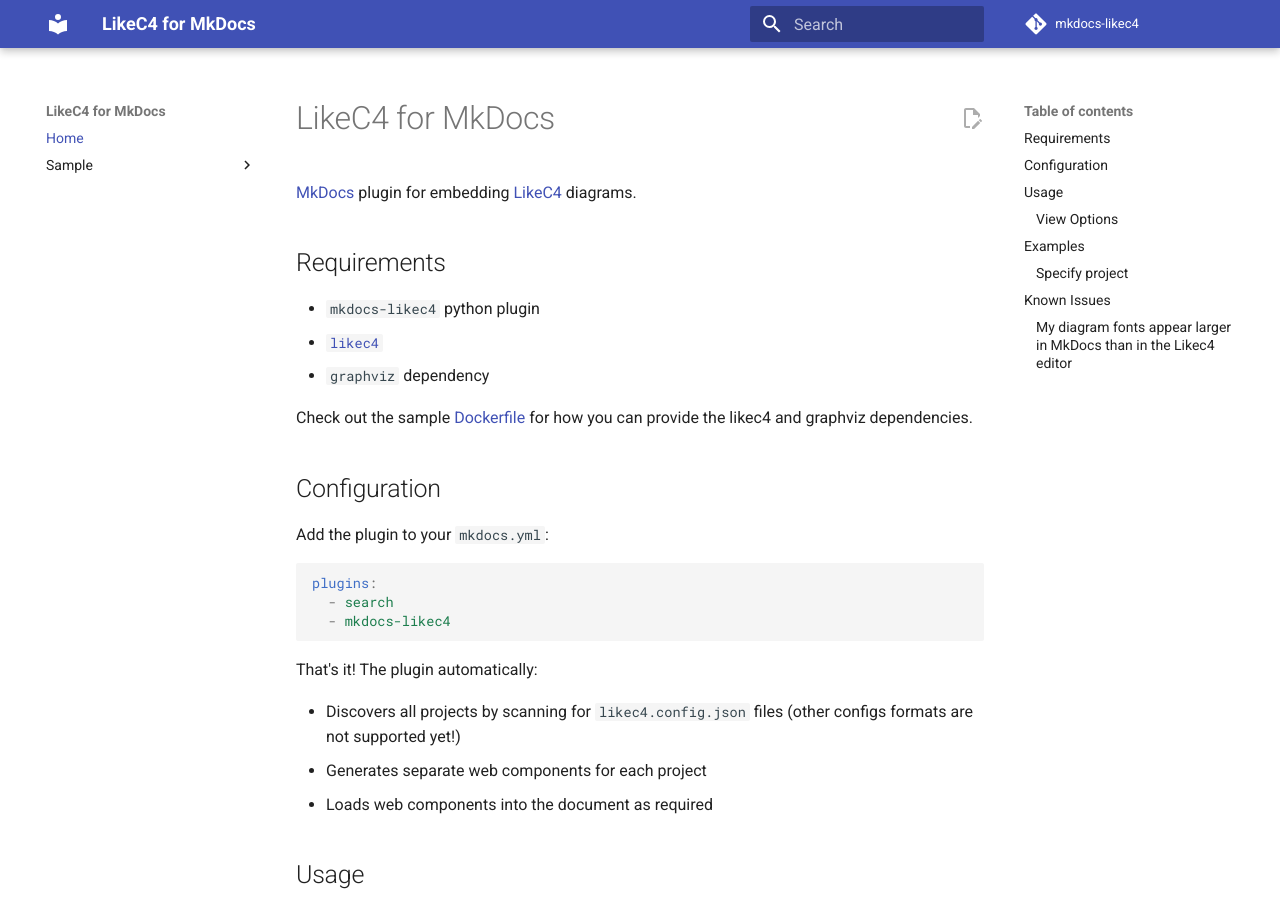
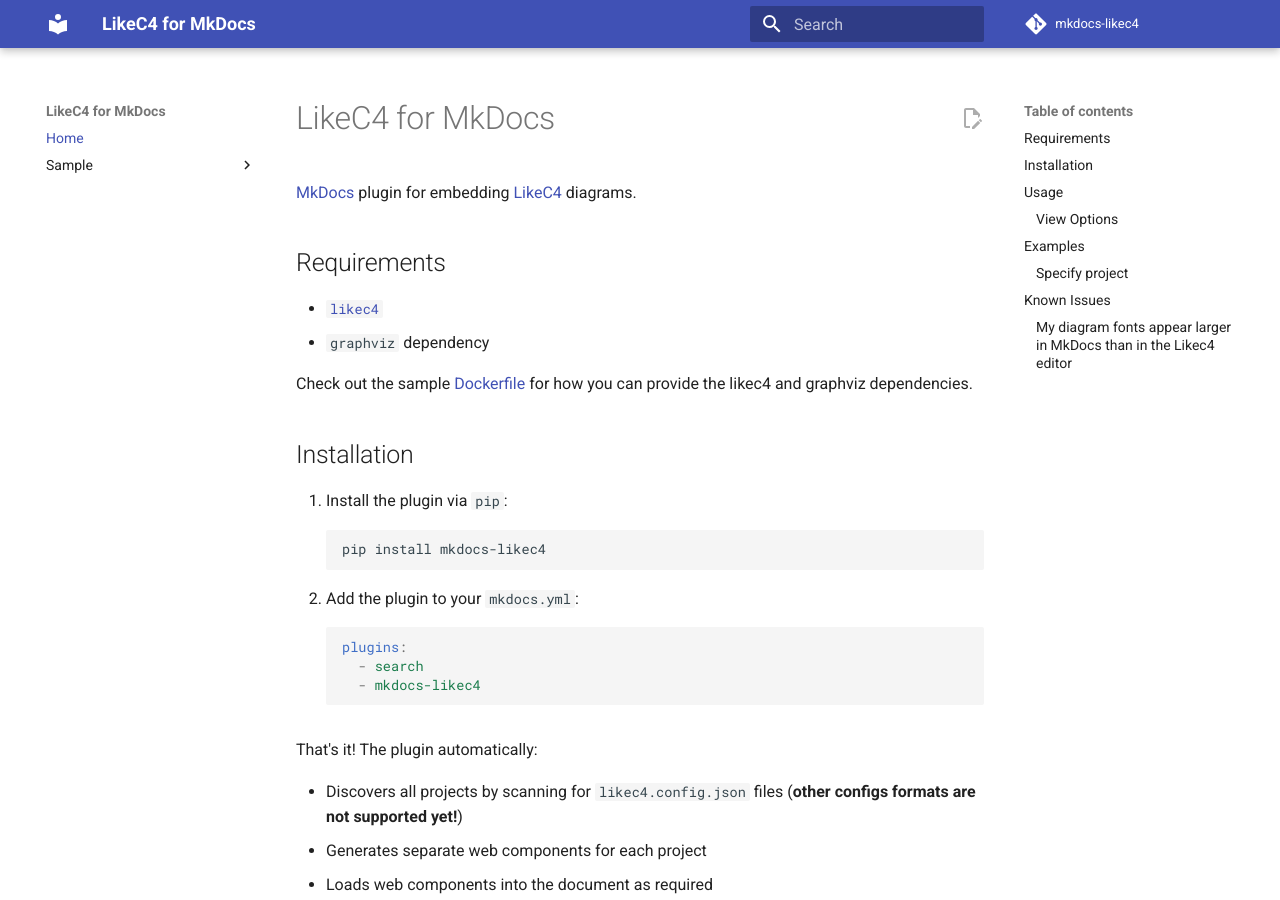
Before and after one commit to doubleSlashde/mkdocs-likec4, an MkDocs documentation site: the page built from docs/index.md, in a window 1280 px wide and 900 px high. Built offline with MkDocs 1.6.1 and Material for MkDocs 9.7.7, drawn with Linux system fonts in a browser that asks for light colours; comment, search, counter and statistics services are not loaded.

````diff
--- a/docs/index.md
+++ b/docs/index.md
@@ -4,16 +4,18 @@
 
 ## Requirements
 
-- `mkdocs-likec4` python plugin
 - [`likec4`](https://likec4.dev/tooling/cli/)
 - `graphviz` dependency
 
 Check out the sample [Dockerfile](https://github.com/doubleSlashde/mkdocs-likec4/blob/main/Dockerfile) for how you can provide the likec4 and graphviz dependencies.
 
-## Configuration
+## Installation
 
-Add the plugin to your `mkdocs.yml`:
-
+1. Install the plugin via `pip`:
+  ```shell
+  pip install mkdocs-likec4
+  ```
+2. Add the plugin to your `mkdocs.yml`:
 ```yaml
 plugins:
   - search
@@ -22,7 +24,7 @@ plugins:
 
 That's it! The plugin automatically:
 
-- Discovers all projects by scanning for `likec4.config.json` files (other configs formats are not supported yet!)
+- Discovers all projects by scanning for `likec4.config.json` files (**other configs formats are not supported yet!**)
 - Generates separate web components for each project
 - Loads web components into the document as required
 
````
Also changed, not shown: README.md (+11 -6 lines).
